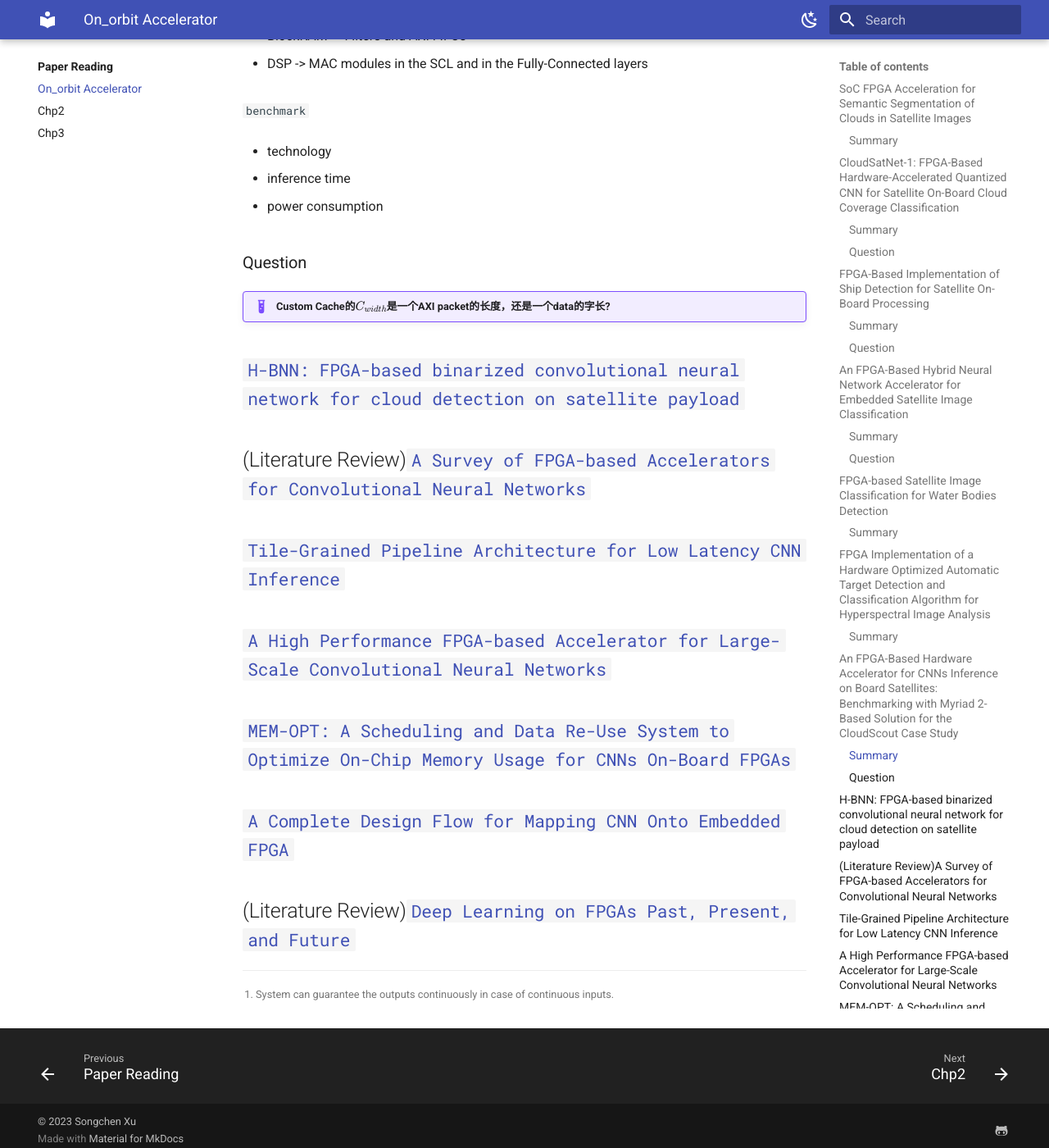
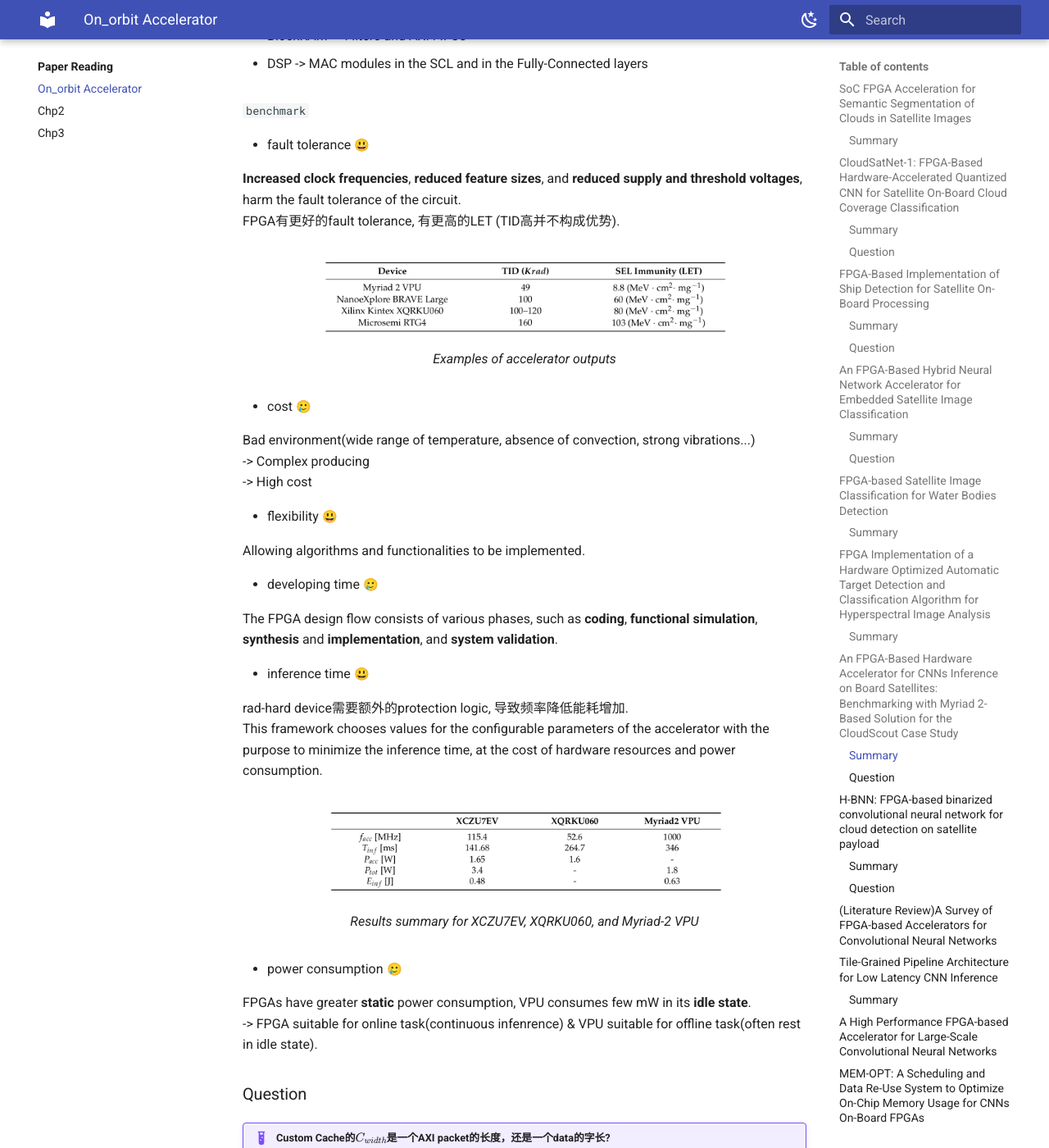
Before and after one commit to crazy-squirrel/mkdocs-xsc, an MkDocs documentation site: the page built from docs/Paper-Reading/On_orbit-Accelerator.md, in a window 1280 px wide and 1400 px high, scrolled down 21754 px. Shown: the whole window at 82% size. Built offline with MkDocs 1.6.1 and Material for MkDocs 9.7.7, drawn with Linux system fonts in a browser that asks for light colours; emoji names are drawn with the system emoji font; some of the changed text lies outside the part shown.

Commit message:
paper reading v4

```diff
--- a/docs/Paper-Reading/On_orbit-Accelerator.md
+++ b/docs/Paper-Reading/On_orbit-Accelerator.md
@@ -64,6 +64,8 @@
   ![Image title](./Image/1/1-1-6.jpeg){ width="500" }
   <figcaption> Execution time </figcaption>
 </figure>
+
+
 
 ## [`CloudSatNet-1: FPGA-Based Hardware-Accelerated Quantized CNN for Satellite On-Board Cloud Coverage Classification`][2]
 
@@ -210,6 +212,8 @@
 !!! example "没有具体说怎么控制network throughput. "
 
     Based on the estimated number of cycles per layer reported in Table 3, it is visible that a bottle-neck in the first layer limited the optimal throughput, and it would require a change in the network architecture to allow a higher throughput target. It was demonstrated that the network throughput can be controlled to target a specific FPS desired by the needs of the mission.
+
+
 
 ## [`FPGA-Based Implementation of Ship Detection for Satellite On-Board Processing`][3]
 
@@ -405,6 +409,8 @@
 
 !!! example "What is FPGA with pipeline and HLS?"
 
+
+
 ## [`An FPGA-Based Hybrid Neural Network Accelerator for Embedded Satellite Image Classification`][4]
 
 [4]: https://ieeexplore.ieee.org/document/9180625
@@ -495,6 +501,7 @@
     </figure>
 
 
+
 ## [`FPGA-based Satellite Image Classification for Water Bodies Detection`][5]
 
 [5]: https://ieeexplore.ieee.org/document/9171811
@@ -529,6 +536,8 @@
 
 !!! example "decision tree时CPU比FPGA快400倍，minimun distance时FPGA比CPU快4.5倍."
 
+
+
 ## [`FPGA Implementation of a Hardware Optimized Automatic Target Detection and Classification Algorithm for Hyperspectral Image Analysis`][6]
 
 [6]: https://ieeexplore.ieee.org/stamp/stamp.jsp?tp=&arnumber=9817130
@@ -545,11 +554,6 @@
 * __Advantage__: Execution time and power consumption
 
 </div>
-
-
-
-
-
 
 
 
@@ -700,21 +704,44 @@
 
 `benchmark`
 
-- technology
+- fault tolerance :smiley:
 
+__Increased clock frequencies__, __reduced feature sizes__, and __reduced supply and threshold voltages__, harm the fault tolerance of the circuit.
+<br>FPGA有更好的fault tolerance, 有更高的LET (TID高并不构成优势).
 
+<figure markdown>
+  ![Image title](./Image/7/1-7-10.jpeg){ width="500" }
+  <figcaption> Examples of accelerator outputs </figcaption>
+</figure>
 
+- cost :smiling_face_with_tear:
 
+Bad environment(wide range of temperature, absence of convection, strong vibrations...)
+<br/>-> Complex producing
+<br/>-> High cost
 
-- inference time
+- flexibility :smiley:
 
+Allowing algorithms and functionalities to be implemented.
 
+- developing time :smiling_face_with_tear:
 
-- power consumption
+The FPGA design flow consists of various phases, such as __coding__, __functional simulation__, __synthesis__ and __implementation__, and __system validation__.
 
+- inference time :smiley:
 
+rad-hard device需要额外的protection logic, 导致频率降低能耗增加.
+<br/>This framework chooses values for the configurable parameters of the accelerator with the purpose to minimize the inference time, at the cost of hardware resources and power consumption.
 
+<figure markdown>
+  ![Image title](./Image/7/1-7-11.jpeg){ width="500" }
+  <figcaption> Results summary for XCZU7EV, XQRKU060, and Myriad-2 VPU </figcaption>
+</figure>
 
+- power consumption :smiling_face_with_tear:
+
+FPGAs have greater __static__ power consumption, VPU consumes few mW in its __idle state__.
+<br>-> FPGA suitable for online task(continuous infenrence) & VPU suitable for offline task(often rest in idle state).
 
 ### Question
 
@@ -725,28 +752,84 @@
 
 [8]: https://ieeexplore.ieee.org/document/10227207
 
+### Summary
 
+`基于FPGA的1位宽检测网络`
 
+<div class="grid cards" markdown>
 
+* __Application__: Cloud detection
+* __Dataset__: By the Sentinel-2 satellite
+* __Device__: Xilinx Kintex7 410T FPGA
 
+</div>
 
+`work flow`
 
+<figure markdown>
+  ![Image title](./Image/8/1-8-1.jpeg){ width="500" }
+  <figcaption> Cloud classification on-board satellite payload architecture </figcaption>
+</figure>
 
+`H-BNN architecture`
 
+Convolution -> BinaryConvolution
+<br/>Activation -> Sign
+<br/>Multiplication -> Multiplexer
 
+<figure markdown>
+  ![Image title](./Image/8/1-8-2.jpeg){ width="500" }
+  <figcaption> Proposed FPGA-based binarized convolutional neural network </figcaption>
+</figure>
 
+2:1 multiplexer can be implemented with a simple logic gate.
 
+<figure markdown>
+  ![Image title](./Image/8/1-8-3.jpeg){ width="500" }
+  <figcaption> Binary convolution in hardware design </figcaption>
+</figure>
 
+!!! tip
 
+    BNs reduce __sensitivity__ to minor input changes, preventing __vanishing gradient__ problem, and __accelerating__ the training process.
+
+`system architecture`
+
+<figure markdown>
+  ![Image title](./Image/8/1-8-4.jpeg){ width="500" }
+  <figcaption> Hardware implementation architecute of proposed H-BNN </figcaption>
+</figure>
+
+!!! tip "并不是所有数据都是1-bitwise, 仅在convolution进行简化，其他地方仍按正常数据处理."
+
+### Question
+
+!!! example "convolution layer weight变为2：1multiplexer的选择端, 怎么计算梯度并反向传播."
 
 
 ## (Literature Review)[`A Survey of FPGA-based Accelerators for Convolutional Neural Networks`][9]
 
 [9]: https://embdev.net/attachment/378695/2018_NCAA_Mittal_FPGA_Accelerator_CNN.pdf
 
+
+
+
 ## [`Tile-Grained Pipeline Architecture for Low Latency CNN Inference`][10]
 
 [10]: https://vast.cs.ucla.edu/sites/default/files/publications/PID5488167.pdf
+
+### Summary
+
+``
+
+<div class="grid cards" markdown>
+
+* __Application__: Cloud detection
+* __Dataset__: By the Sentinel-2 satellite
+* __Device__: Xilinx Kintex7 410T FPGA
+
+</div>
+
 
 ## [`A High Performance FPGA-based Accelerator for  Large-Scale Convolutional Neural Networks`][11]
 
@@ -756,6 +839,24 @@
 
 [12]: https://ieeexplore.ieee.org/document/9163269
 
+### Summary
+
+`针对CNN部署的FPGA内存优化`
+
+<div class="grid cards" markdown>
+
+* __Trade-off__: Bandwidth and on-chip memory
+* __Device__: Xilinx XC7Z020
+* __Scheduling algorithm__
+* __Data re-use system__
+
+</div>
+
+
+
+
+
+
 ## [`A Complete Design Flow for Mapping CNN Onto Embedded FPGA`][13]
 
 [13]: https://ieeexplore.ieee.org/document/7930521
```
Also changed, not shown: docs/Paper-Reading/Image/7/1-7-10.jpeg (added), docs/Paper-Reading/Image/7/1-7-11.jpeg (added), docs/Paper-Reading/Image/8/1-8-1.jpeg (added), docs/Paper-Reading/Image/8/1-8-2.jpeg (added), docs/Paper-Reading/Image/8/1-8-3.jpeg (added), docs/Paper-Reading/Image/8/1-8-4.jpeg (added).
